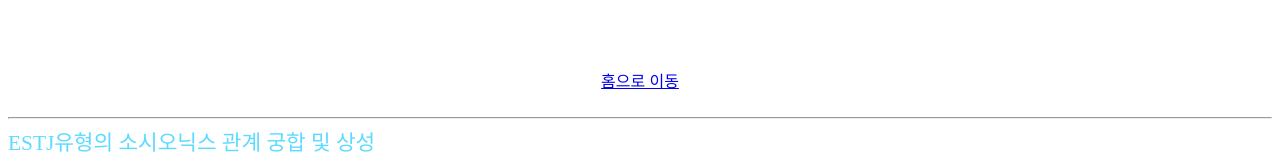
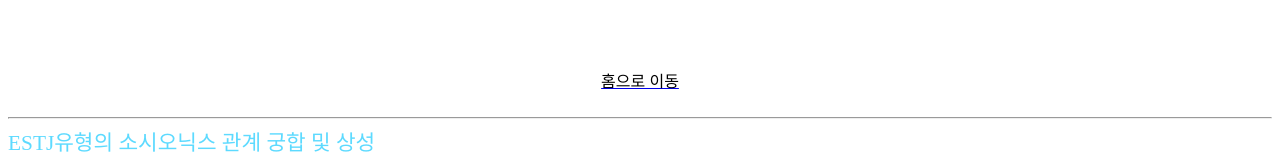
Before and after one commit to mbtimatch/estj-relationship, a plain HTML site: page index.html in a window 1280 px wide. Shown: the part 131-291 px from the top of the page. Drawn offline with Linux system fonts and the light colour scheme.

Commit message:
Add files via upload

```diff
--- a/index.html
+++ b/index.html
@@ -26,7 +26,7 @@
         <p>&nbsp;</p>
     </div>
 <div style="text-align:center;"><br/></div><div style="text-align:center;"><br/></div>    <div style="text-align:center;">
-<a href="https://mbtimatch.github.io/socionics/"><span style="font-size:12pt;">홈으로 이동</span></a></div>
+<a href="https://mbtimatch.github.io/socionics/"><span style="font-size:12pt;"><font color="black">홈으로 이동</font></span></a></div>
 <div><div><a href="https://mbtimatch.github.io/socionics/"><br/></a></div><hr/>                        <div>
 <span style="font-size: 16pt;"><span style="font-size: 16pt; color: rgb(93, 218, 255); font-family: THE렛츠스마일R;">ESTJ유형의 소시오닉스 관계 궁합 및 상성</span></span></div>
         <div>
```
